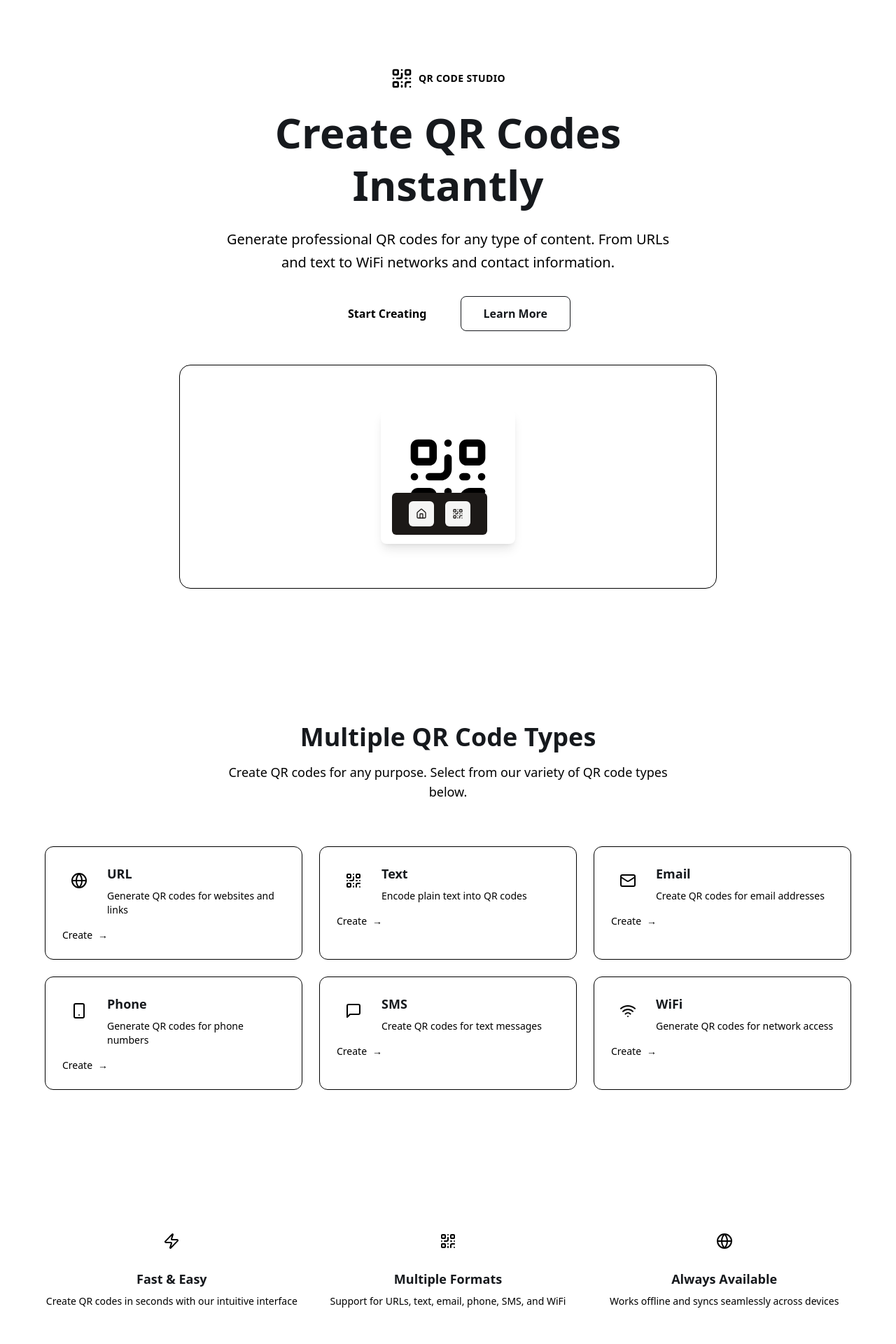
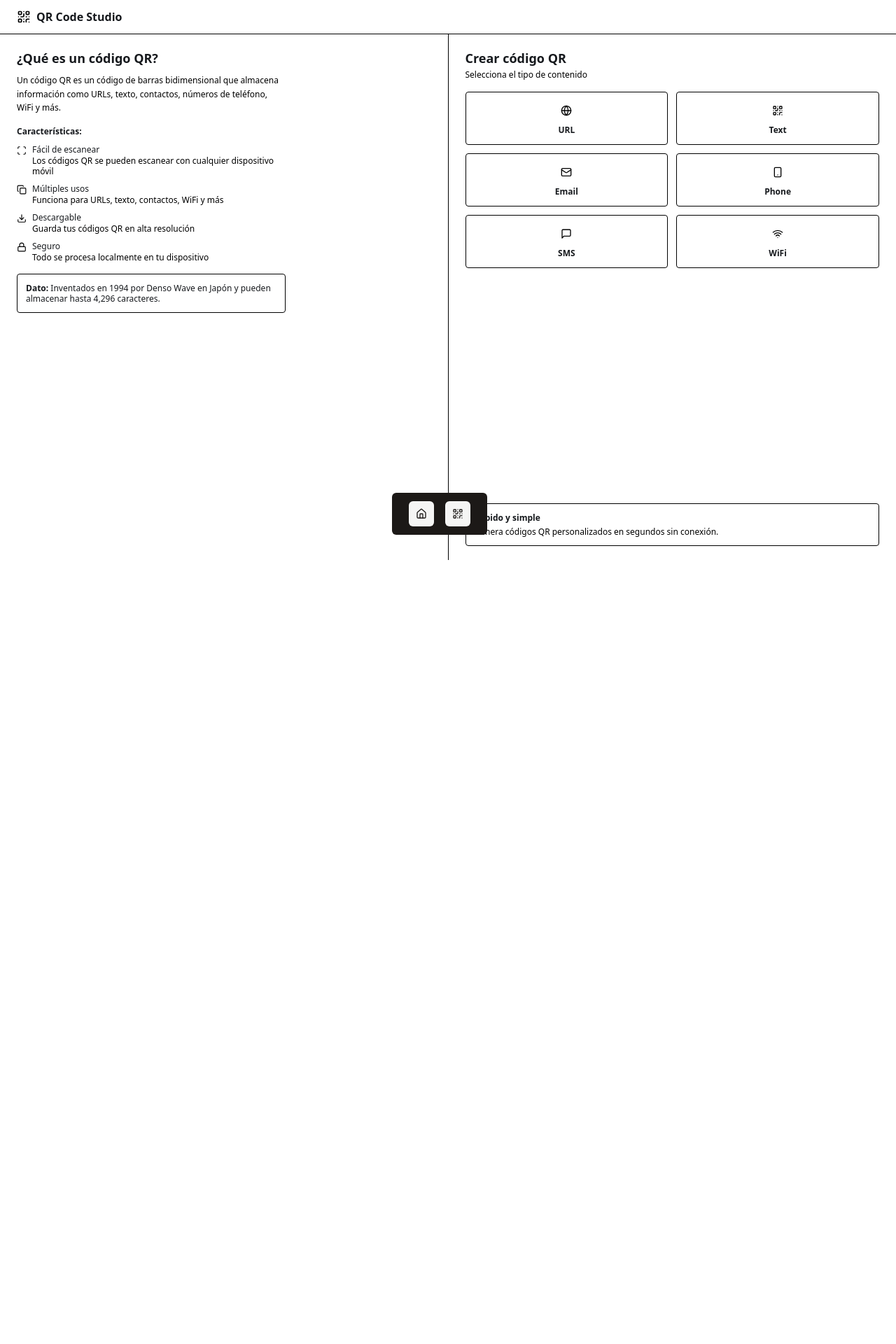
Before and after one commit to alisuperpro/qr-code-studio, a React (Vite) app: page / in a window 1280 px wide. Shown: the top 1920 px of the page at 70% size. After the commit the page ends 800 px from the top, so only its background shows below. Built offline with nearby package versions, Linux system fonts and the light colour scheme.

Commit message:
feat: redesign QR Code Studio home page as desktop app without scroll
Create compact, two-column layout with educational QR info and quick QR creation options

```diff
--- a/src/pages/Main.tsx
+++ b/src/pages/Main.tsx
@@ -1,186 +1,155 @@
 import { Link } from 'wouter'
-import { QrCode, Zap, Globe, Mail, MessageSquare, Wifi, Smartphone } from 'lucide-react'
+import { QrCode, Globe, Mail, MessageSquare, Wifi, Smartphone, Scan, Copy, Download, Lock } from 'lucide-react'
 
 export const Main = () => {
   const qrTypes = [
     {
       id: 'url',
       name: 'URL',
-      description: 'Generate QR codes for websites and links',
       icon: Globe,
       path: '/studio/'
     },
     {
       id: 'text',
       name: 'Text',
-      description: 'Encode plain text into QR codes',
       icon: QrCode,
       path: '/studio/text'
     },
     {
       id: 'email',
       name: 'Email',
-      description: 'Create QR codes for email addresses',
       icon: Mail,
       path: '/studio/email'
     },
     {
       id: 'phone',
       name: 'Phone',
-      description: 'Generate QR codes for phone numbers',
       icon: Smartphone,
       path: '/studio/number-phone'
     },
     {
       id: 'sms',
       name: 'SMS',
-      description: 'Create QR codes for text messages',
       icon: MessageSquare,
       path: '/studio/sms'
     },
     {
       id: 'wifi',
       name: 'WiFi',
-      description: 'Generate QR codes for network access',
       icon: Wifi,
       path: '/studio/wifi'
     }
   ]
 
+  const qrFeatures = [
+    {
+      icon: Scan,
+      title: 'Fácil de escanear',
+      description: 'Los códigos QR se pueden escanear con cualquier dispositivo móvil'
+    },
+    {
+      icon: Copy,
+      title: 'Múltiples usos',
+      description: 'Funciona para URLs, texto, contactos, WiFi y más'
+    },
+    {
+      icon: Download,
+      title: 'Descargable',
+      description: 'Guarda tus códigos QR en alta resolución'
+    },
+    {
+      icon: Lock,
+      title: 'Seguro',
+      description: 'Todo se procesa localmente en tu dispositivo'
+    }
+  ]
+
   return (
-    <main className="w-full min-h-screen bg-background">
-      {/* Hero Section */}
-      <section className="w-full px-4 py-16 md:py-24 flex flex-col items-center justify-center text-center">
-        <div className="max-w-3xl mx-auto">
-          <div className="inline-flex items-center justify-center gap-2 mb-6">
-            <QrCode className="w-8 h-8 text-primary" />
-            <span className="text-sm font-semibold text-primary uppercase tracking-wide">QR Code Studio</span>
+    <main className="w-full h-screen bg-background flex flex-col overflow-hidden">
+      {/* Header */}
+      <header className="flex items-center gap-2 px-6 py-3 border-b border-border flex-shrink-0">
+        <QrCode className="w-5 h-5 text-primary" />
+        <h1 className="text-base font-bold text-foreground">QR Code Studio</h1>
+      </header>
+
+      {/* Main Content */}
+      <div className="flex-1 flex overflow-hidden">
+        {/* Left Column - Information */}
+        <section className="flex-1 px-6 py-5 overflow-y-auto border-r border-border">
+          <div className="max-w-sm">
+            <h2 className="text-lg font-bold text-foreground mb-2">
+              ¿Qué es un código QR?
+            </h2>
+
+            <p className="text-xs text-muted-foreground mb-4 leading-relaxed">
+              Un código QR es un código de barras bidimensional que almacena información como URLs, texto, contactos, números de teléfono, WiFi y más.
+            </p>
+
+            <div className="space-y-2.5 mb-4">
+              <h3 className="font-semibold text-foreground text-xs">Características:</h3>
+              {qrFeatures.map((feature) => {
+                const Icon = feature.icon
+                return (
+                  <div key={feature.title} className="flex gap-2">
+                    <Icon className="w-3.5 h-3.5 text-primary flex-shrink-0 mt-0.5" />
+                    <div>
+                      <h4 className="text-xs font-medium text-foreground">{feature.title}</h4>
+                      <p className="text-xs text-muted-foreground leading-tight">{feature.description}</p>
+                    </div>
+                  </div>
+                )
+              })}
             </div>
 
-          <h1 className="text-5xl md:text-6xl font-bold text-foreground mb-6 leading-tight">
-            Create QR Codes Instantly
-          </h1>
-
-          <p className="text-lg md:text-xl text-muted-foreground mb-8 max-w-2xl mx-auto leading-relaxed">
-            Generate professional QR codes for any type of content. From URLs and text to WiFi networks and contact information.
+            <div className="bg-primary/10 border border-primary/20 rounded p-3">
+              <p className="text-xs text-foreground leading-tight">
+                <span className="font-semibold">Dato:</span> Inventados en 1994 por Denso Wave en Japón y pueden almacenar hasta 4,296 caracteres.
               </p>
-
-          <div className="flex flex-col sm:flex-row gap-4 justify-center mb-12">
-            <Link href="/studio/" asChild>
-              <button className="px-8 py-3 bg-primary text-primary-foreground rounded-lg font-semibold hover:opacity-90 transition-opacity">
-                Start Creating
-              </button>
-            </Link>
-            <Link href="#features" asChild>
-              <button className="px-8 py-3 border border-border rounded-lg font-semibold text-foreground hover:bg-muted transition-colors">
-                Learn More
-              </button>
-            </Link>
-          </div>
-
-          {/* Hero Visual */}
-          <div className="w-full h-64 md:h-80 bg-gradient-to-b from-primary/10 to-transparent rounded-2xl border border-border flex items-center justify-center">
-            <div className="w-32 h-32 md:w-48 md:h-48 bg-white rounded-lg shadow-lg flex items-center justify-center">
-              <QrCode className="w-20 h-20 md:w-32 md:h-32 text-primary" />
-            </div>
             </div>
           </div>
         </section>
 
-      {/* Features Section */}
-      <section id="features" className="w-full px-4 py-16 md:py-24 bg-muted/30">
-        <div className="max-w-6xl mx-auto">
-          <div className="text-center mb-16">
-            <h2 className="text-3xl md:text-4xl font-bold text-foreground mb-4">
-              Multiple QR Code Types
+        {/* Right Column - Quick Actions */}
+        <section className="flex-1 px-6 py-5 overflow-y-auto flex flex-col">
+          <div className="flex-1">
+            <h2 className="text-lg font-bold text-foreground mb-0.5">
+              Crear código QR
             </h2>
-            <p className="text-lg text-muted-foreground max-w-2xl mx-auto">
-              Create QR codes for any purpose. Select from our variety of QR code types below.
+            <p className="text-xs text-muted-foreground mb-4">
+              Selecciona el tipo de contenido
             </p>
-          </div>
 
-          {/* QR Type Cards */}
-          <div className="grid grid-cols-1 md:grid-cols-2 lg:grid-cols-3 gap-6">
+            {/* QR Type Grid */}
+            <div className="grid grid-cols-2 gap-3">
               {qrTypes.map((type) => {
                 const IconComponent = type.icon
                 return (
                   <Link key={type.id} href={type.path} asChild>
-                  <div className="group cursor-pointer p-6 bg-card rounded-xl border border-border hover:border-primary hover:shadow-lg transition-all duration-300">
-                    <div className="flex items-start gap-4">
-                      <div className="p-3 bg-primary/10 rounded-lg group-hover:bg-primary/20 transition-colors">
-                        <IconComponent className="w-6 h-6 text-primary" />
+                    <div className="group cursor-pointer p-3 bg-card rounded border border-border hover:border-primary hover:bg-primary/5 transition-all duration-200 flex flex-col items-center justify-center text-center gap-1.5">
+                      <div className="p-1.5 bg-primary/10 rounded group-hover:bg-primary/20 transition-colors">
+                        <IconComponent className="w-4 h-4 text-primary" />
                       </div>
-                      <div className="flex-1">
-                        <h3 className="text-lg font-semibold text-foreground mb-2">
+                      <h3 className="text-xs font-semibold text-foreground">
                         {type.name}
                       </h3>
-                        <p className="text-sm text-muted-foreground">
-                          {type.description}
-                        </p>
-                      </div>
-                    </div>
-                    <div className="mt-4 flex items-center text-primary font-medium text-sm group-hover:translate-x-1 transition-transform">
-                      Create <span className="ml-2">→</span>
-                    </div>
                     </div>
                   </Link>
                 )
               })}
             </div>
           </div>
-      </section>
 
-      {/* Benefits Section */}
-      <section className="w-full px-4 py-16 md:py-24">
-        <div className="max-w-6xl mx-auto">
-          <div className="grid grid-cols-1 md:grid-cols-3 gap-8">
-            <div className="text-center">
-              <div className="w-12 h-12 mx-auto mb-4 rounded-lg bg-primary/10 flex items-center justify-center">
-                <Zap className="w-6 h-6 text-primary" />
-              </div>
-              <h3 className="text-lg font-semibold text-foreground mb-2">Fast & Easy</h3>
-              <p className="text-sm text-muted-foreground">
-                Create QR codes in seconds with our intuitive interface
-              </p>
-            </div>
-            <div className="text-center">
-              <div className="w-12 h-12 mx-auto mb-4 rounded-lg bg-primary/10 flex items-center justify-center">
-                <QrCode className="w-6 h-6 text-primary" />
-              </div>
-              <h3 className="text-lg font-semibold text-foreground mb-2">Multiple Formats</h3>
-              <p className="text-sm text-muted-foreground">
-                Support for URLs, text, email, phone, SMS, and WiFi
-              </p>
-            </div>
-            <div className="text-center">
-              <div className="w-12 h-12 mx-auto mb-4 rounded-lg bg-primary/10 flex items-center justify-center">
-                <Globe className="w-6 h-6 text-primary" />
-              </div>
-              <h3 className="text-lg font-semibold text-foreground mb-2">Always Available</h3>
-              <p className="text-sm text-muted-foreground">
-                Works offline and syncs seamlessly across devices
+          {/* Info Box */}
+          <div className="mt-4 flex-shrink-0">
+            <div className="bg-primary/10 border border-primary/20 rounded p-3 space-y-1">
+              <h4 className="text-xs font-semibold text-foreground">Rápido y simple</h4>
+              <p className="text-xs text-muted-foreground leading-tight">
+                Genera códigos QR personalizados en segundos sin conexión.
               </p>
             </div>
           </div>
+        </section>
       </div>
-      </section>
-
-      {/* CTA Section */}
-      <section className="w-full px-4 py-16 md:py-24 bg-primary text-primary-foreground">
-        <div className="max-w-3xl mx-auto text-center">
-          <h2 className="text-3xl md:text-4xl font-bold mb-4">
-            Ready to Create?
-          </h2>
-          <p className="text-lg opacity-90 mb-8 max-w-2xl mx-auto">
-            Start generating QR codes for your needs right now
-          </p>
-          <Link href="/studio/" asChild>
-            <button className="px-8 py-3 bg-primary-foreground text-primary rounded-lg font-semibold hover:opacity-90 transition-opacity">
-              Create Your First QR Code
-            </button>
-          </Link>
-        </div>
-      </section>
     </main>
   )
 }
```
Lines whose indentation alone changed are shown as unchanged.
